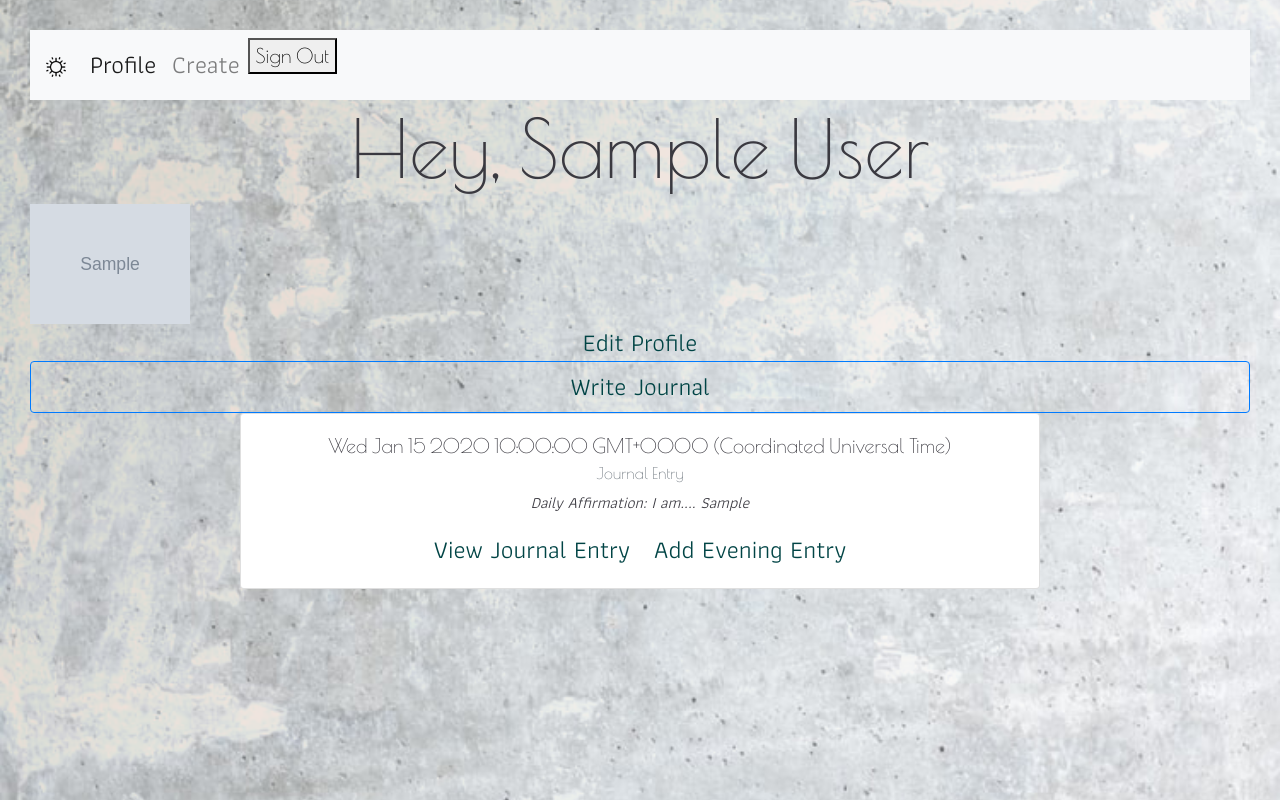
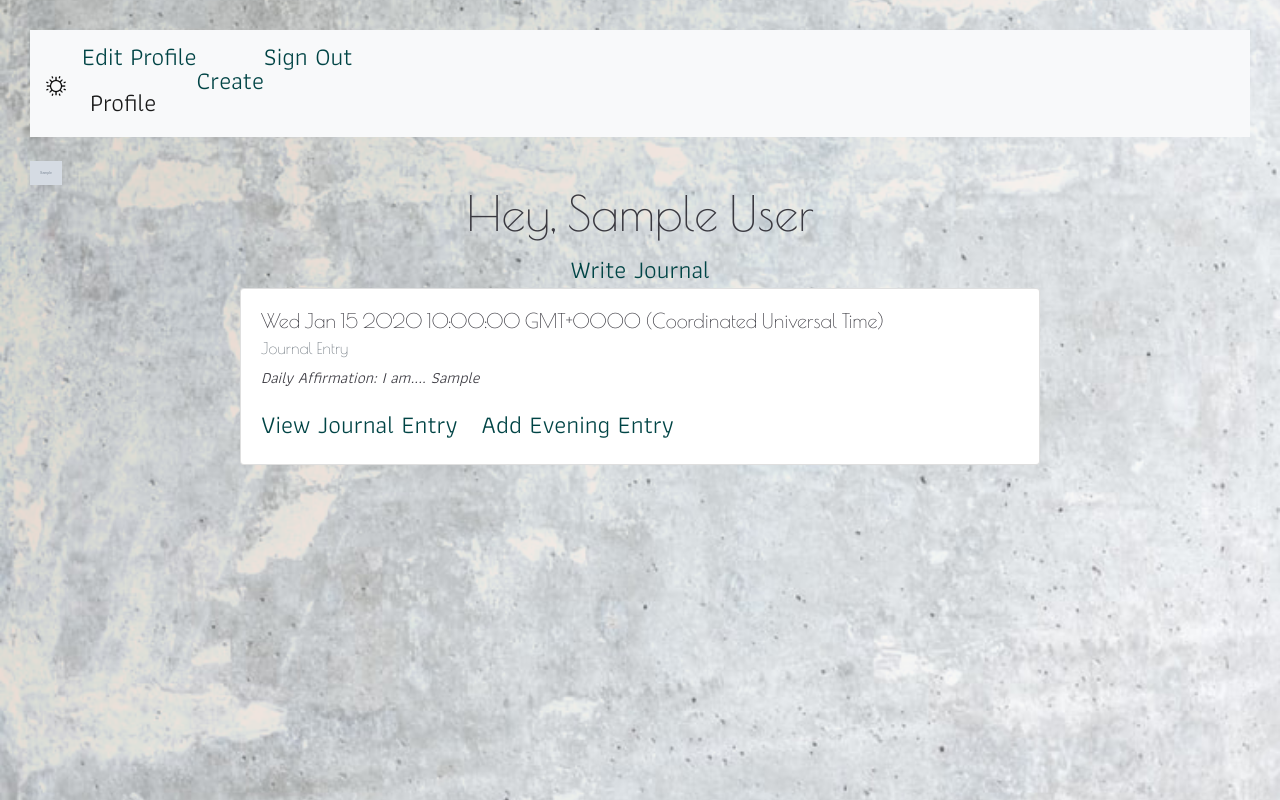
Before and after one commit to rebspen/Project-2-Iron-Hack-Web-Development-Bootcamp-New-Day, a Node server app: page /600000000000000000000001 in a window 1280 px wide. Run offline with Node 20, Linux system fonts and the light colour scheme; tables that the repository leaves empty hold one stand-in row (values such as "Sample post"); grey boxes marked "Sample" are stand-in pictures; some libraries are stand-ins or nearby versions.

Commit message:
changed navbar and profile

```diff
--- a/public/styles/style.css
+++ b/public/styles/style.css
@@ -48,12 +48,6 @@ form {
   display: flex;
   justify-content: center; }
 
-.profile-container {
-  display: flex;
-  flex-direction: column;
-  justify-content: center;
-  text-align: center; }
-
 h1 {
   font-size: 80px;
   display: flex;
@@ -62,11 +56,8 @@ h1 {
 .map-container {
   text-align: center; }
 
-.profileImg {
-  display: flex;
-  flex-direction: row;
-  justify-content: center;
-  width: 10rem; }
+.profileH1 {
+  font-size: 3em; }
 
 .mainContainer {
   display: flex;
@@ -74,6 +65,9 @@ h1 {
   flex-direction: column;
   flex-wrap: wrap;
   text-align: center; }
+
+.profileImg {
+  width: 2em; }
 
 input {
   background: transparent;
--- a/public/styles/style.scss
+++ b/public/styles/style.scss
@@ -59,13 +59,6 @@ form {
   justify-content: center;
 }
 
-.profile-container {
-  display: flex;
-  flex-direction: column;
-  justify-content: center;
-  text-align: center;
-}
-
 //INDEX
 h1 {
   font-size: 80px;
@@ -77,11 +70,8 @@ h1 {
   text-align: center;
 }
 
-.profileImg {
-  display: flex;
-  flex-direction: row;
-  justify-content: center;
-  width: 10rem;
+.profileH1 {
+  font-size: 3em;
 }
 
 .mainContainer {
@@ -94,6 +84,10 @@ h1 {
   flex-wrap: wrap;
   text-align: center;
   // background: #f9f9f9;
+}
+
+.profileImg {
+  width: 2em;
 }
 
 input {
--- a/views/partials/nav.hbs
+++ b/views/partials/nav.hbs
@@ -1,25 +1,22 @@
 <nav class="navbar navbar-expand-lg navbar-light bg-light">
-
-  <a class="navbar-brand" href="/{{user._id}}"><img width = "20px"
-  src = "/images/sun.png"></a>
-
+  <a class="navbar-brand" href="/{{user._id}}">
+  <img width = "20px" src = "/images/sun.png"></a>
 
   <button class="navbar-toggler" type="button" data-toggle="collapse" data-target="#navbarNavDropdown" aria-controls="navbarNavDropdown" aria-expanded="false" aria-label="Toggle navigation">
-
     <span class="navbar-toggler-icon"></span>
-
   </button>
   <div class="collapse navbar-collapse" id="navbarNavDropdown">
     <ul class="navbar-nav">
       <li class="nav-item active">
+        <a href="/{{user._id}}/edit" class="card-link">Edit Profile</a> <br>
         <a class="nav-link" href="/{{user._id}}">Profile<span class="sr-only">(current)</span></a>
       </li>
-       <li class="nav-item">
-        <a class="nav-link" href="/post/create">Create</a>
+       <li class="nav-item"> <br>
+        <a href="/post/create">Create</a>
       </li>
       <li>
       <form action="/sign-out" method="POST">
-          <button>Sign Out</button>
+          <a href="/sign-out">Sign Out</a>
       </form>
       </li>
     </ul>
--- a/views/profile.hbs
+++ b/views/profile.hbs
@@ -1,18 +1,14 @@
 {{>nav}}
-
-
-<div class="profile-container">
-  <h1>Hey, {{user.name}}</h1>
-
-  <img class="profileImg" src= {{user.imgName}}>
-
-  <a href="/{{user._id}}/edit" class="card-link">Edit Profile</a>
-
-<button type="button" class="btn btn-outline-primary btn-block"><a href = "post/create">Write Journal</a></button>
+<br>
+<div class="mainContainer">
+  <img class="profileImg" src={{user.imgName}}>
+  <h1 class="profileH1">Hey, {{user.name}}</h1>
+  {{!-- <img class="profileImg" src={{user.imgName}}> --}}
+  <a href ="post/create">Write Journal</a></button>
+</div>
 
   {{#each posts}}
       {{> singlepost}}
   {{/each}}
 
-
 </div>
```
Also changed, not shown: 1 other file.
